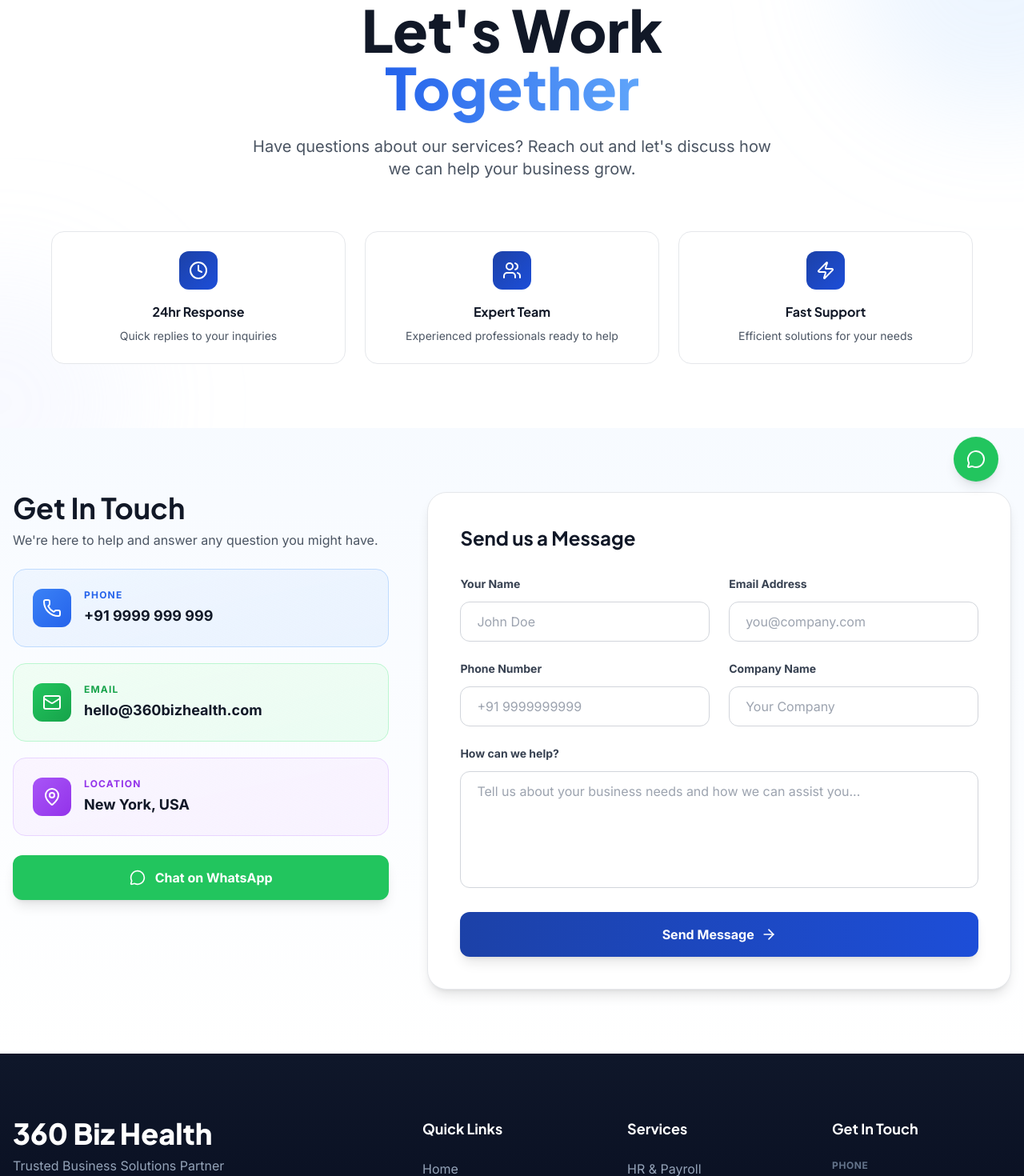
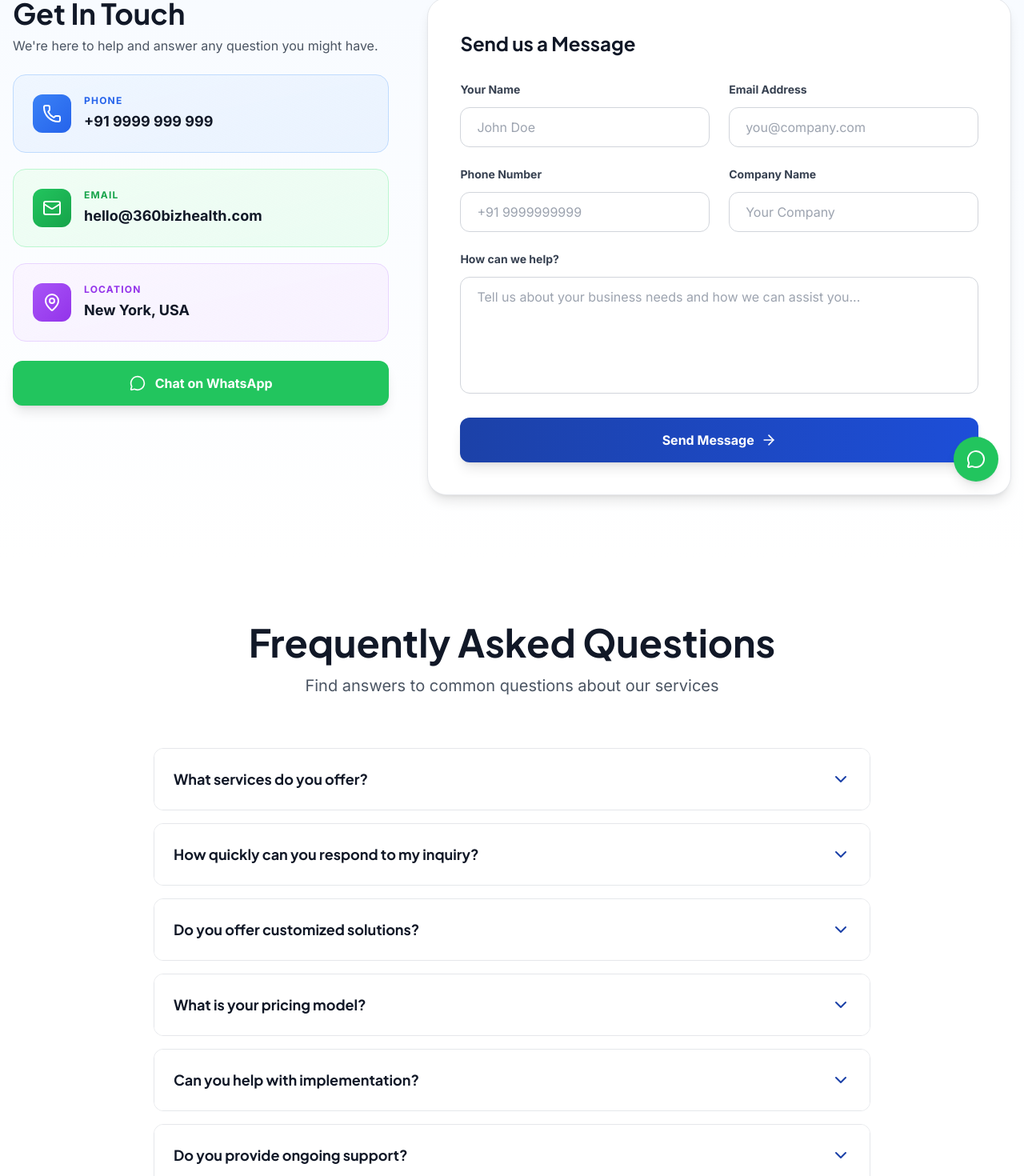
Before and after one commit to shivam13669/Bizhealth, a React (Vite) app: page /contact in a window 1280 px wide. Shown: the part 163-1633 px from the top of the page at 80% size. Built offline with nearby package versions, Linux system fonts and the light colour scheme.

Commit message:
Replace hero section with FAQ on contact page

```diff
--- a/client/pages/Contact.tsx
+++ b/client/pages/Contact.tsx
@@ -1,5 +1,5 @@
 import { useState } from "react";
-import { ArrowRight, MessageCircle, Menu, X, Mail, Phone, MapPin, Zap, Clock, Users } from "lucide-react";
+import { ArrowRight, MessageCircle, Menu, X, Mail, Phone, MapPin, ChevronDown } from "lucide-react";
 import { useNavigate } from "react-router-dom";
 
 export default function Contact() {
@@ -44,23 +44,34 @@ export default function Contact() {
     }
   };
 
-  const benefits = [
+  const faqs = [
     {
-      icon: Clock,
-      title: "24hr Response",
-      description: "Quick replies to your inquiries"
+      question: "What services do you offer?",
+      answer: "We provide comprehensive solutions including HR & HRMS, Statutory Compliance, Financial & Taxation, Insurance Advisory, and IP & Branding services. Each service is tailored to meet your specific business needs."
     },
     {
-      icon: Users,
-      title: "Expert Team",
-      description: "Experienced professionals ready to help"
+      question: "How quickly can you respond to my inquiry?",
+      answer: "We typically respond to all inquiries within 24 hours. For urgent matters, you can reach us via WhatsApp for immediate assistance."
     },
     {
-      icon: Zap,
-      title: "Fast Support",
-      description: "Efficient solutions for your needs"
+      question: "Do you offer customized solutions?",
+      answer: "Yes, absolutely! Every business is unique. We work closely with our clients to understand their specific requirements and provide customized solutions that fit their needs and budget."
+    },
+    {
+      question: "What is your pricing model?",
+      answer: "Our pricing depends on the scope and complexity of your requirements. We offer flexible packages starting from basic support to comprehensive enterprise solutions. Contact us for a personalized quote."
+    },
+    {
+      question: "Can you help with implementation?",
+      answer: "Yes, we provide full implementation support including system setup, data migration, team training, and ongoing support to ensure smooth adoption of our solutions."
+    },
+    {
+      question: "Do you provide ongoing support?",
+      answer: "Yes, we offer comprehensive ongoing support including regular updates, maintenance, consultation, and quick troubleshooting to ensure your business runs smoothly."
     },
   ];
+
+  const [openFaqIndex, setOpenFaqIndex] = useState<number | null>(null);
 
   return (
     <div className="bg-white text-gray-900 min-h-screen">
@@ -160,50 +171,6 @@ export default function Contact() {
 
       {/* Page Container */}
       <div className="pt-20">
-        {/* Hero Section - Enhanced */}
-        <section className="relative pt-12 pb-20 px-4 overflow-hidden">
-          {/* Background elements */}
-          <div className="absolute inset-0 overflow-hidden">
-            <div className="absolute -top-40 -right-40 w-96 h-96 bg-gradient-to-br from-blue-200 to-blue-300 rounded-full mix-blend-multiply filter blur-3xl opacity-20"></div>
-            <div className="absolute -bottom-32 -left-40 w-80 h-80 bg-gradient-to-tr from-purple-200 to-blue-200 rounded-full mix-blend-multiply filter blur-3xl opacity-15"></div>
-          </div>
-
-          <div className="max-w-6xl mx-auto relative z-10 text-center">
-            <p className="text-primary font-bold text-sm uppercase tracking-widest mb-4">Contact Us</p>
-            <h1 className="text-6xl md:text-7xl font-black mb-6 text-gray-900 leading-tight">
-              Let's Work
-              <br />
-              <span className="text-transparent bg-clip-text bg-gradient-to-r from-blue-600 to-blue-400">
-                Together
-              </span>
-            </h1>
-            <p className="text-xl text-gray-600 max-w-2xl mx-auto mb-12">
-              Have questions about our services? Reach out and let's discuss how we can help your business grow.
-            </p>
-          </div>
-
-          {/* Benefits Row */}
-          <div className="max-w-6xl mx-auto grid md:grid-cols-3 gap-6 mt-16 relative z-10">
-            {benefits.map((benefit, idx) => {
-              const Icon = benefit.icon;
-              return (
-                <div
-                  key={idx}
-                  className="bg-white border border-gray-200 rounded-2xl p-6 text-center hover:shadow-lg hover:border-primary transition-all duration-300"
-                >
-                  <div className="flex justify-center mb-4">
-                    <div className="bg-gradient-to-br from-primary to-blue-700 w-12 h-12 rounded-lg flex items-center justify-center">
-                      <Icon className="w-6 h-6 text-white" />
-                    </div>
-                  </div>
-                  <h3 className="font-bold text-gray-900 mb-2">{benefit.title}</h3>
-                  <p className="text-sm text-gray-600">{benefit.description}</p>
-                </div>
-              );
-            })}
-          </div>
-        </section>
-
         {/* Contact Form Section */}
         <section className="py-20 px-4 bg-gradient-to-b from-blue-50/50 to-white">
           <div className="max-w-7xl mx-auto">
@@ -357,6 +324,46 @@ export default function Contact() {
                   </form>
                 </div>
               </div>
+            </div>
+          </div>
+        </section>
+
+        {/* FAQ Section */}
+        <section className="py-20 px-4 bg-white">
+          <div className="max-w-4xl mx-auto">
+            <div className="text-center mb-16">
+              <h2 className="text-4xl md:text-5xl font-bold text-gray-900 mb-4">
+                Frequently Asked Questions
+              </h2>
+              <p className="text-xl text-gray-600">
+                Find answers to common questions about our services
+              </p>
+            </div>
+
+            <div className="space-y-4">
+              {faqs.map((faq, idx) => (
+                <div
+                  key={idx}
+                  className="border border-gray-200 rounded-xl overflow-hidden hover:border-primary transition-all duration-300"
+                >
+                  <button
+                    onClick={() => setOpenFaqIndex(openFaqIndex === idx ? null : idx)}
+                    className="w-full flex items-center justify-between p-6 bg-white hover:bg-gradient-to-r hover:from-blue-50 to-transparent transition-colors"
+                  >
+                    <h3 className="text-lg font-bold text-gray-900 text-left">{faq.question}</h3>
+                    <ChevronDown
+                      className={`w-6 h-6 text-primary flex-shrink-0 transition-transform duration-300 ${
+                        openFaqIndex === idx ? "rotate-180" : ""
+                      }`}
+                    />
+                  </button>
+                  {openFaqIndex === idx && (
+                    <div className="px-6 pb-6 bg-gradient-to-b from-blue-50/50 to-white border-t border-gray-100">
+                      <p className="text-gray-600 leading-relaxed">{faq.answer}</p>
+                    </div>
+                  )}
+                </div>
+              ))}
             </div>
           </div>
         </section>
```
